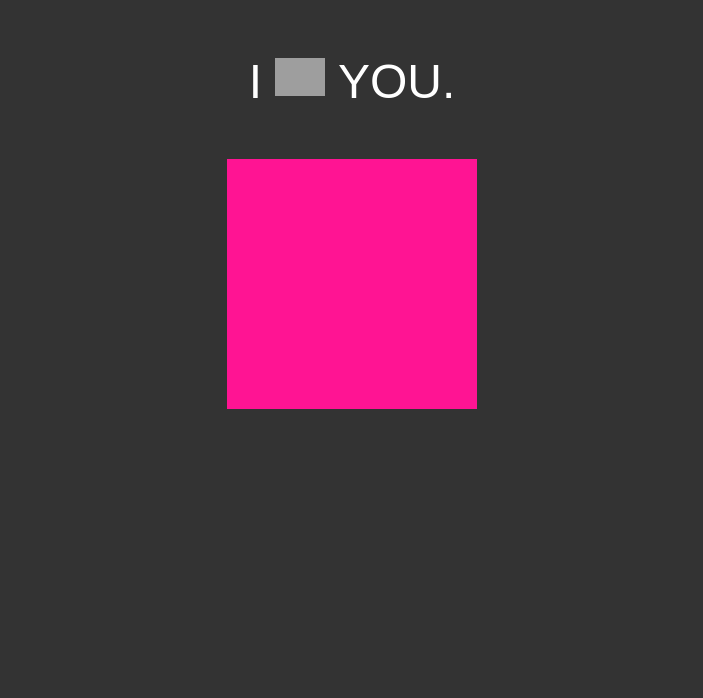
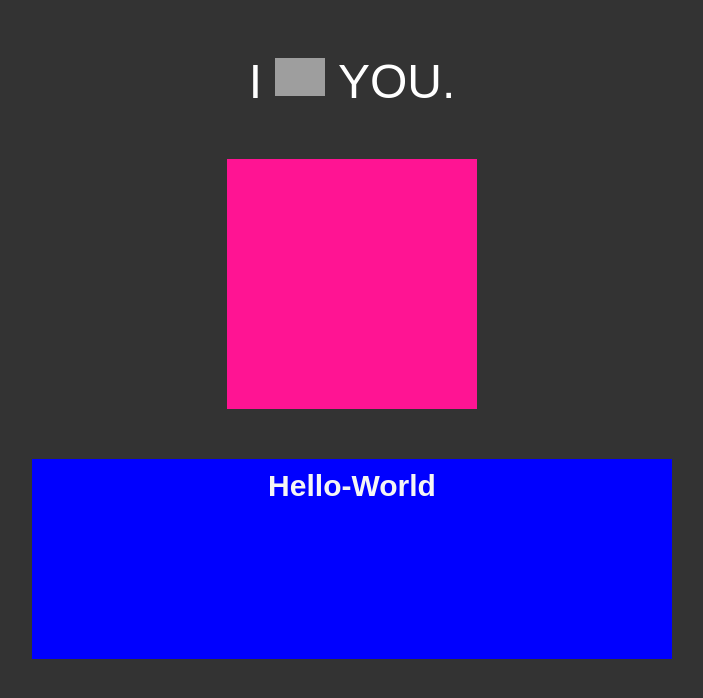
Before and after one commit to alihadavandi/love, a website: page index.html in a window 1280 px wide. Shown: the whole page, without its empty margins (288-991 px from the left). Drawn offline with Linux system fonts and the light colour scheme; grey boxes are pictures that could not be loaded; files whose address does not match are found by name.

Commit message:
new edit

```diff
--- a/css/main.css
+++ b/css/main.css
@@ -34,3 +34,23 @@ body {
     margin: 50px auto;
     background-color: deeppink;
   }
+
+  div.child{
+    width: 50%;
+    height: 200px;
+    margin-left: calc(50% - 50% / 2);
+    background-color: blue;
+    text-align: center;
+  }
+
+  div.child>h1{
+    font-size: 30px;
+    font-weight: bold;
+    color: whitesmoke;
+    text-align: center;
+    text-transform: capitalize;
+    padding: 10px 10px;
+    box-sizing: border-box;
+
+
+  }
--- a/index.html
+++ b/index.html
@@ -10,5 +10,8 @@
     I <span class="heart animate__animated animate__heartBeat animate__infinite"></span> you.
 
     <div class="parent"></div>
+    <div class="child">
+        <h1>hello-world</h1>
+    </div>
 </body>
 </html>
```
